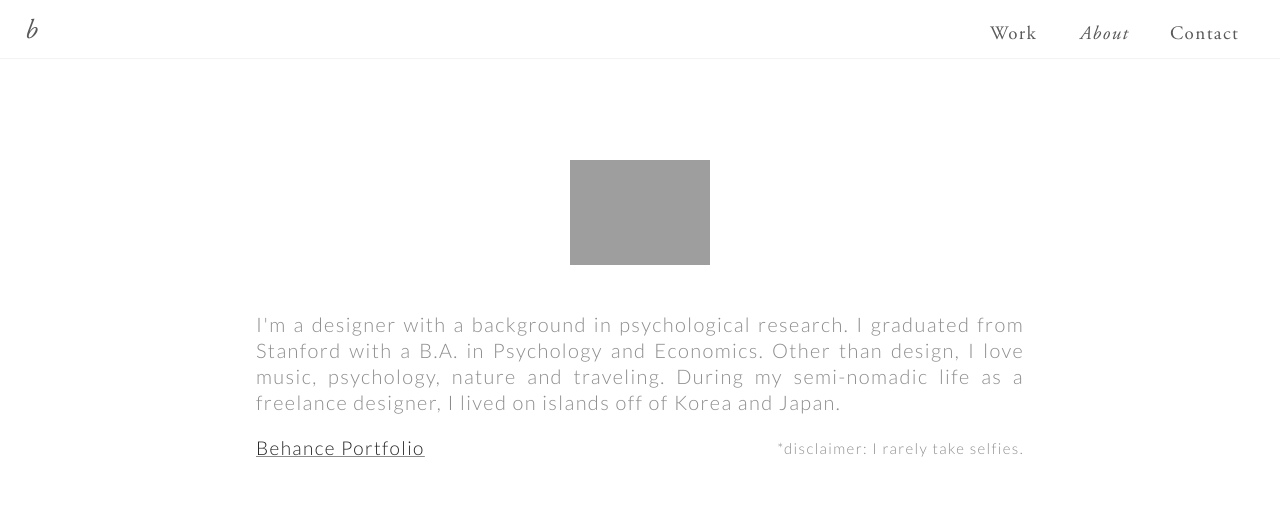
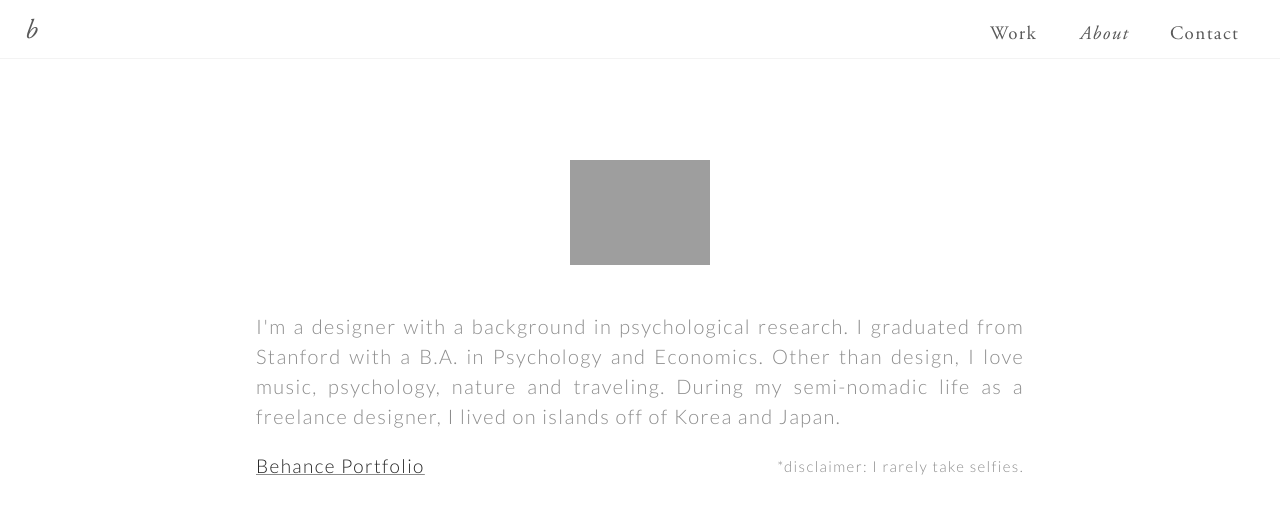
Before and after one commit to bkwon0402/bkwon0402.github.io, a Jekyll site: the page about.html, which Jekyll copies as it is, in a window 1280 px wide. Shown: the top 514 px of the page. Built offline with Jekyll 4.4.1, drawn with Linux system fonts in a browser that asks for light colours.

Commit message:
css work

```diff
--- a/styles/core.css
+++ b/styles/core.css
@@ -880,7 +880,7 @@ div.newsletterredesign {
     margin-left: auto;
     margin-right: auto;
     margin-top: 20px;
-    line-height: 26px;
+    line-height: 30px;
     margin-bottom: 160px;
 }
 .selfie {
```
